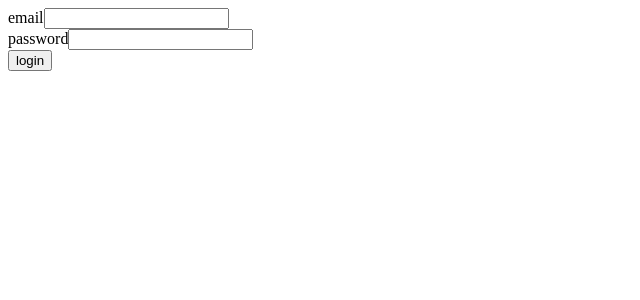
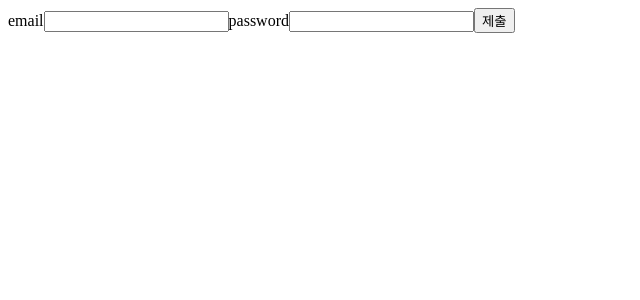
Before and after one commit to WONILLISM/on-a-starry-night, a React (Vite) app: page /login in a window 1280 px wide. Shown: the top 300 px of the page, without its empty margins (0-640 px from the left). Built offline with nearby package versions, Linux system fonts and the light colour scheme.

Commit message:
feat: add react hook form (#8)
Controlled input is not working yet.

```diff
--- a/package.json
+++ b/package.json
@@ -12,7 +12,9 @@
   "dependencies": {
     "react": "^18.2.0",
     "react-dom": "^18.2.0",
-    "react-router-dom": "^6.14.1"
+    "react-hook-form": "^7.45.2",
+    "react-router-dom": "^6.14.1",
+    "yup": "^1.2.0"
   },
   "devDependencies": {
     "@types/react": "^18.2.14",
--- a/src/components/auth/LoginForm.tsx
+++ b/src/components/auth/LoginForm.tsx
@@ -1,80 +1,75 @@
-import { ChangeEvent, useState } from "react";
-
-interface LoginValues {
-  email: string;
-  password: string;
-}
-
-const defaultLoginValues: LoginValues = {
-  email: "",
-  password: "",
-};
+import { SubmitHandler, useForm } from "react-hook-form";
+import { LoginFormValues, defaultLoginFormValues } from "../../interface/auth";
 
 const LoginForm = () => {
-  const [values, setValues] = useState<LoginValues>(defaultLoginValues);
-  const [errors, setErrors] = useState<LoginValues>(defaultLoginValues);
+  const {
+    register,
+    handleSubmit,
+    formState: { errors },
+  } = useForm<LoginFormValues>({
+    defaultValues: defaultLoginFormValues,
+  });
 
-  const validation = (name: string, value: string) => {
-    switch (name) {
-      case "email":
-        if (
-          !RegExp("^[a-zA-Z0-9+-_]+@[a-zA-Z0-9-_]+[.]+[a-zA-Z]+$").test(value)
-        ) {
-          setErrors({ ...errors, [name]: "올바르지 않은 이메일 형식입니다." });
-        } else {
-          setErrors({ ...errors, [name]: "" });
-        }
-        break;
-      case "password":
-        if (!RegExp("^.{8,}$").test(value)) {
-          setErrors({
-            ...errors,
-            [name]: "올바르지 않은 비밀번호 형식입니다.",
-          });
-        } else {
-          setErrors({ ...errors, [name]: "" });
-        }
-        break;
-      default:
-        break;
-    }
-  };
-
-  const handleValuesChange = (e: ChangeEvent<HTMLInputElement>) => {
-    const { name, value } = e.target;
-
-    validation(name, value);
-
-    setValues({ ...values, [name]: value });
-  };
+  const onSubmit: SubmitHandler<LoginFormValues> = (data) => console.log(data);
 
   return (
     <article>
-      <form>
-        <section>
+      <form onSubmit={handleSubmit(onSubmit)}>
         <label>email</label>
         <input
-            name="email"
-            type="email"
-            value={values.email}
-            onChange={handleValuesChange}
+          {...register("email", {
+            required: true,
+            pattern: {
+              value: /^[a-zA-Z0-9+-_]+@[a-zA-Z0-9-_]+[.]+[a-zA-Z]+$/,
+              message: "invalid email type",
+            },
+          })}
         />
-          <div>{!!values.email && errors.email}</div>
-        </section>
-        <section>
+        {/* {errors.email?.type === "required" && <p>email is required</p>}
+        {errors.email?.type === "pattern" && <p>invalid email type</p>} */}
+        {errors.email?.message && <p>invalid email type</p>}
+
         <label>password</label>
         <input
-            name="password"
-            type="password"
-            value={values.password}
-            onChange={handleValuesChange}
+          {...register("password", {
+            required: true,
+            minLength: {
+              value: 8,
+              message: "Eeee",
+            },
+          })}
         />
-          <div>{!!values.password && errors.password}</div>
-        </section>
-        <button type="submit">login</button>
+        {errors.password?.type === "required" && <p>password is required</p>}
+        <button type="submit">제출</button>
       </form>
     </article>
   );
 };
 
 export default LoginForm;
+
+// const validation = (name: string, value: string) => {
+//   switch (name) {
+//     case "email":
+//       if (
+//         !RegExp("^[a-zA-Z0-9+-_]+@[a-zA-Z0-9-_]+[.]+[a-zA-Z]+$").test(value)
+//       ) {
+//         setErrors({ ...errors, [name]: "올바르지 않은 이메일 형식입니다." });
+//       } else {
+//         setErrors({ ...errors, [name]: "" });
+//       }
+//       break;
+//     case "password":
+//       if (!RegExp("^.{8,}$").test(value)) {
+//         setErrors({
+//           ...errors,
+//           [name]: "올바르지 않은 비밀번호 형식입니다.",
+//         });
+//       } else {
+//         setErrors({ ...errors, [name]: "" });
+//       }
+//       break;
+//     default:
+//       break;
+//   }
+// };
--- /dev/null
+++ b/src/interface/auth.ts
@@ -0,0 +1,9 @@
+export interface LoginFormValues {
+  email: string;
+  password: string;
+}
+
+export const defaultLoginFormValues: LoginFormValues = {
+  email: "",
+  password: "",
+};
```
Also changed, not shown: 1 other file (tests, documents, lock files or other folders). Lines whose indentation alone changed are shown as unchanged.
